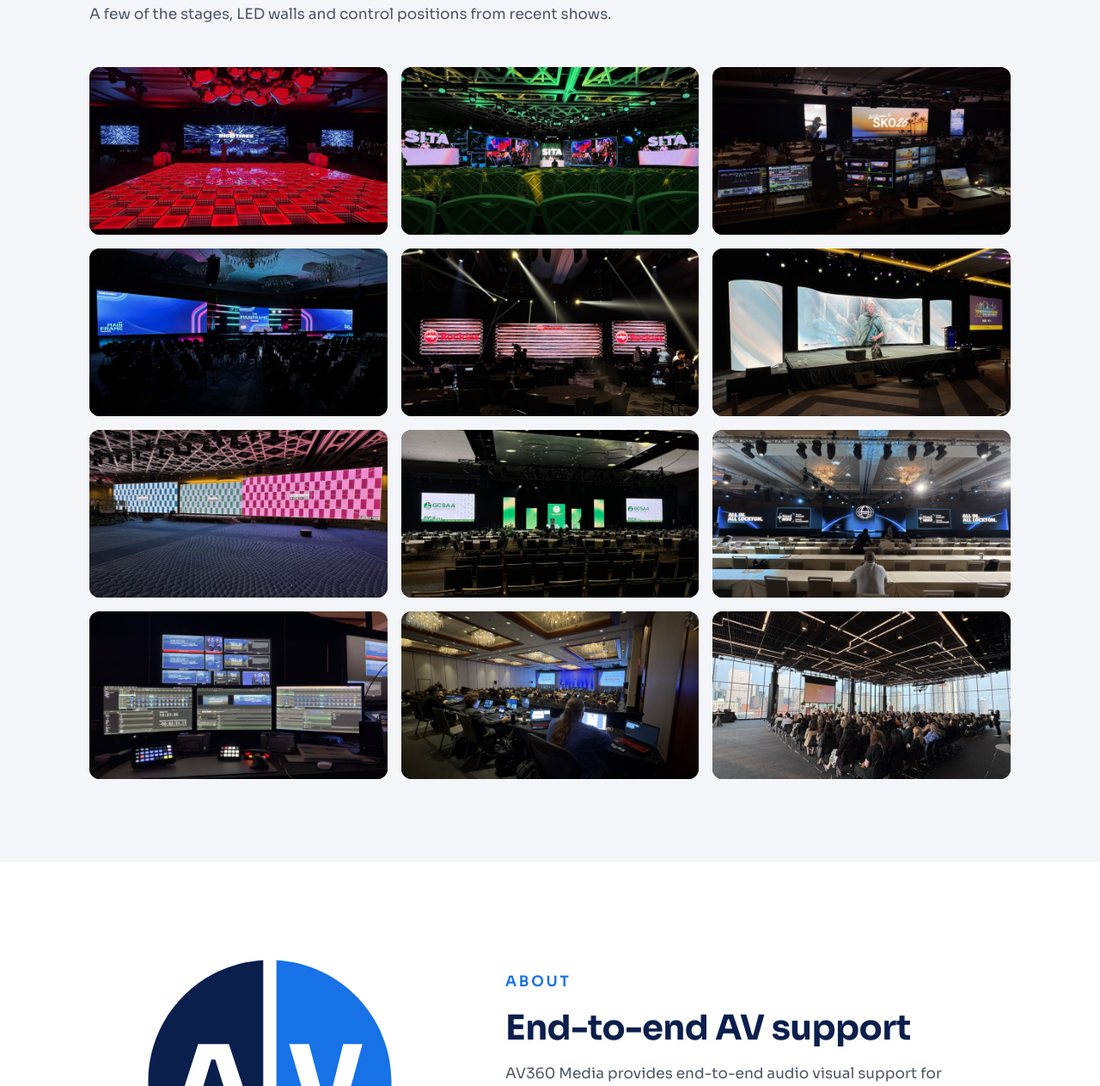
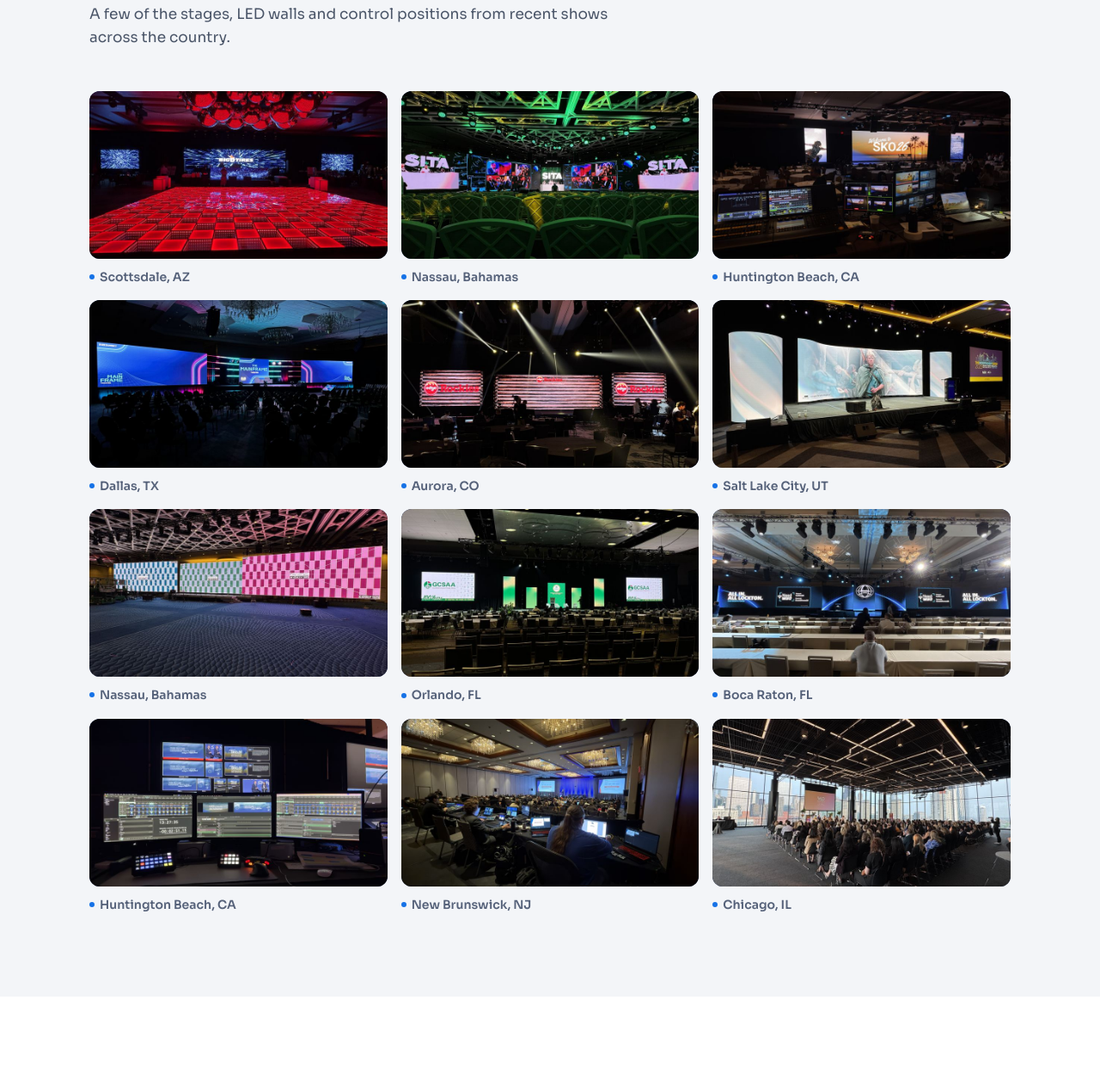
Before and after one commit to AV360Media/AV360Media.github.io, a plain HTML site: page index.html in a window 1280 px wide. Shown: the part 1453-2716 px from the top of the page at 86% size. Drawn offline with Linux system fonts and the light colour scheme.

Commit message:
Add city captions to gallery photos
Co-Authored-By: Claude Opus 5.5 <noreply@anthropic.com>
Claude-Session: https://claude.ai/code/session_01Rb8nE7g2EXaNysF5SMT3zM

```diff
--- a/index.html
+++ b/index.html
@@ -92,6 +92,9 @@ footer .wrap{display:flex;justify-content:space-between;gap:16px;flex-wrap:wrap}
 
 /* work gallery */
 .gallery{display:grid;grid-template-columns:repeat(auto-fill,minmax(300px,1fr));gap:16px}
+.shot{margin:0;display:flex;flex-direction:column;gap:10px}
+.shot figcaption{font-size:14px;font-weight:600;color:var(--slate);display:flex;align-items:center;gap:6px}
+.shot figcaption::before{content:"";width:6px;height:6px;border-radius:50%;background:var(--blue);flex:none}
 .gallery button{all:unset;cursor:zoom-in;display:block;border-radius:12px;overflow:hidden;aspect-ratio:16/9;background:#0B1F4D;position:relative}
 .gallery button:focus-visible{outline:3px solid var(--blue);outline-offset:3px}
 .gallery img{width:100%;height:100%;object-fit:cover;transition:transform .35s ease}
@@ -187,21 +190,21 @@ footer .wrap{display:flex;justify-content:space-between;gap:16px;flex-wrap:wrap}
       <div class="section-head">
         <p class="eyebrow">Recent work</p>
         <h2 id="work-title">On site</h2>
-        <p>A few of the stages, LED walls and control positions from recent shows.</p>
+        <p>A few of the stages, LED walls and control positions from recent shows across the country.</p>
       </div>
       <div class="gallery">
-        <button type="button" data-i="0" aria-label="View larger: LED dance floor and video walls at an evening event"><img src="assets/work/work-01-sm.jpg" data-full="assets/work/work-01.jpg" alt="LED dance floor and video walls at an evening event" loading="lazy" width="800" height="450"></button>
-        <button type="button" data-i="1" aria-label="View larger: Stage with a center LED wall and side screens under colored ceiling lighting"><img src="assets/work/work-02-sm.jpg" data-full="assets/work/work-02.jpg" alt="Stage with a center LED wall and side screens under colored ceiling lighting" loading="lazy" width="800" height="450"></button>
-        <button type="button" data-i="2" aria-label="View larger: Show control position with switcher and monitors facing the stage screen"><img src="assets/work/work-03-sm.jpg" data-full="assets/work/work-03.jpg" alt="Show control position with switcher and monitors facing the stage screen" loading="lazy" width="800" height="450"></button>
-        <button type="button" data-i="3" aria-label="View larger: Wide LED wall stage in a dark ballroom"><img src="assets/work/work-04-sm.jpg" data-full="assets/work/work-04.jpg" alt="Wide LED wall stage in a dark ballroom" loading="lazy" width="800" height="450"></button>
-        <button type="button" data-i="4" aria-label="View larger: Three LED walls with moving light beams over a gala room"><img src="assets/work/work-05-sm.jpg" data-full="assets/work/work-05.jpg" alt="Three LED walls with moving light beams over a gala room" loading="lazy" width="800" height="450"></button>
-        <button type="button" data-i="5" aria-label="View larger: Curved projection screens on a ballroom stage"><img src="assets/work/work-06-sm.jpg" data-full="assets/work/work-06.jpg" alt="Curved projection screens on a ballroom stage" loading="lazy" width="800" height="450"></button>
-        <button type="button" data-i="6" aria-label="View larger: Long LED wall spanning a ballroom"><img src="assets/work/work-07-sm.jpg" data-full="assets/work/work-07.jpg" alt="Long LED wall spanning a ballroom" loading="lazy" width="800" height="450"></button>
-        <button type="button" data-i="7" aria-label="View larger: General session with a center stage and side screens"><img src="assets/work/work-08-sm.jpg" data-full="assets/work/work-08.jpg" alt="General session with a center stage and side screens" loading="lazy" width="800" height="450"></button>
-        <button type="button" data-i="8" aria-label="View larger: General session with an LED wall and overhead lighting rig"><img src="assets/work/work-09-sm.jpg" data-full="assets/work/work-09.jpg" alt="General session with an LED wall and overhead lighting rig" loading="lazy" width="800" height="450"></button>
-        <button type="button" data-i="9" aria-label="View larger: Video operator desk with multiviewers and playback system"><img src="assets/work/work-10-sm.jpg" data-full="assets/work/work-10.jpg" alt="Video operator desk with multiviewers and playback system" loading="lazy" width="800" height="450"></button>
-        <button type="button" data-i="10" aria-label="View larger: Tech table at the back of a full general session"><img src="assets/work/work-11-sm.jpg" data-full="assets/work/work-11.jpg" alt="Tech table at the back of a full general session" loading="lazy" width="800" height="450"></button>
-        <button type="button" data-i="11" aria-label="View larger: Presentation in a glass-walled event space with city views"><img src="assets/work/work-12-sm.jpg" data-full="assets/work/work-12.jpg" alt="Presentation in a glass-walled event space with city views" loading="lazy" width="800" height="450"></button>
+        <figure class="shot"><button type="button" data-i="0" aria-label="View larger: LED dance floor and video walls at an evening event"><img src="assets/work/work-01-sm.jpg" data-city="Scottsdale, AZ" data-full="assets/work/work-01.jpg" alt="LED dance floor and video walls at an evening event" loading="lazy" width="800" height="450"></button><figcaption>Scottsdale, AZ</figcaption></figure>
+        <figure class="shot"><button type="button" data-i="1" aria-label="View larger: Stage with a center LED wall and side screens under colored ceiling lighting"><img src="assets/work/work-02-sm.jpg" data-city="Nassau, Bahamas" data-full="assets/work/work-02.jpg" alt="Stage with a center LED wall and side screens under colored ceiling lighting" loading="lazy" width="800" height="450"></button><figcaption>Nassau, Bahamas</figcaption></figure>
+        <figure class="shot"><button type="button" data-i="2" aria-label="View larger: Show control position with switcher and monitors facing the stage screen"><img src="assets/work/work-03-sm.jpg" data-city="Huntington Beach, CA" data-full="assets/work/work-03.jpg" alt="Show control position with switcher and monitors facing the stage screen" loading="lazy" width="800" height="450"></button><figcaption>Huntington Beach, CA</figcaption></figure>
+        <figure class="shot"><button type="button" data-i="3" aria-label="View larger: Wide LED wall stage in a dark ballroom"><img src="assets/work/work-04-sm.jpg" data-city="Dallas, TX" data-full="assets/work/work-04.jpg" alt="Wide LED wall stage in a dark ballroom" loading="lazy" width="800" height="450"></button><figcaption>Dallas, TX</figcaption></figure>
+        <figure class="shot"><button type="button" data-i="4" aria-label="View larger: Three LED walls with moving light beams over a gala room"><img src="assets/work/work-05-sm.jpg" data-city="Aurora, CO" data-full="assets/work/work-05.jpg" alt="Three LED walls with moving light beams over a gala room" loading="lazy" width="800" height="450"></button><figcaption>Aurora, CO</figcaption></figure>
+        <figure class="shot"><button type="button" data-i="5" aria-label="View larger: Curved projection screens on a ballroom stage"><img src="assets/work/work-06-sm.jpg" data-city="Salt Lake City, UT" data-full="assets/work/work-06.jpg" alt="Curved projection screens on a ballroom stage" loading="lazy" width="800" height="450"></button><figcaption>Salt Lake City, UT</figcaption></figure>
+        <figure class="shot"><button type="button" data-i="6" aria-label="View larger: Long LED wall spanning a ballroom"><img src="assets/work/work-07-sm.jpg" data-city="Nassau, Bahamas" data-full="assets/work/work-07.jpg" alt="Long LED wall spanning a ballroom" loading="lazy" width="800" height="450"></button><figcaption>Nassau, Bahamas</figcaption></figure>
+        <figure class="shot"><button type="button" data-i="7" aria-label="View larger: General session with a center stage and side screens"><img src="assets/work/work-08-sm.jpg" data-city="Orlando, FL" data-full="assets/work/work-08.jpg" alt="General session with a center stage and side screens" loading="lazy" width="800" height="450"></button><figcaption>Orlando, FL</figcaption></figure>
+        <figure class="shot"><button type="button" data-i="8" aria-label="View larger: General session with an LED wall and overhead lighting rig"><img src="assets/work/work-09-sm.jpg" data-city="Boca Raton, FL" data-full="assets/work/work-09.jpg" alt="General session with an LED wall and overhead lighting rig" loading="lazy" width="800" height="450"></button><figcaption>Boca Raton, FL</figcaption></figure>
+        <figure class="shot"><button type="button" data-i="9" aria-label="View larger: Video operator desk with multiviewers and playback system"><img src="assets/work/work-10-sm.jpg" data-city="Huntington Beach, CA" data-full="assets/work/work-10.jpg" alt="Video operator desk with multiviewers and playback system" loading="lazy" width="800" height="450"></button><figcaption>Huntington Beach, CA</figcaption></figure>
+        <figure class="shot"><button type="button" data-i="10" aria-label="View larger: Tech table at the back of a full general session"><img src="assets/work/work-11-sm.jpg" data-city="New Brunswick, NJ" data-full="assets/work/work-11.jpg" alt="Tech table at the back of a full general session" loading="lazy" width="800" height="450"></button><figcaption>New Brunswick, NJ</figcaption></figure>
+        <figure class="shot"><button type="button" data-i="11" aria-label="View larger: Presentation in a glass-walled event space with city views"><img src="assets/work/work-12-sm.jpg" data-city="Chicago, IL" data-full="assets/work/work-12.jpg" alt="Presentation in a glass-walled event space with city views" loading="lazy" width="800" height="450"></button><figcaption>Chicago, IL</figcaption></figure>
       </div>
     </div>
   </section>
@@ -254,7 +257,7 @@ footer .wrap{display:flex;justify-content:space-between;gap:16px;flex-wrap:wrap}
 (function(){
   var btns=[].slice.call(document.querySelectorAll('.gallery button'));
   var dlg=document.getElementById('lightbox'),img=document.getElementById('lb-img'),cnt=document.getElementById('lb-count'),cur=0;
-  function show(i){cur=(i+btns.length)%btns.length;var t=btns[cur].querySelector('img');img.src=t.dataset.full;img.alt=t.alt;cnt.textContent=(cur+1)+' / '+btns.length;}
+  function show(i){cur=(i+btns.length)%btns.length;var t=btns[cur].querySelector('img');img.src=t.dataset.full;img.alt=t.alt;cnt.textContent=(t.dataset.city?t.dataset.city+'   \u00b7   ':'')+(cur+1)+' / '+btns.length;}
   btns.forEach(function(b,i){b.addEventListener('click',function(){show(i);dlg.showModal();});});
   dlg.querySelector('.lb-close').addEventListener('click',function(){dlg.close();});
   dlg.querySelector('.lb-prev').addEventListener('click',function(){show(cur-1);});
```
